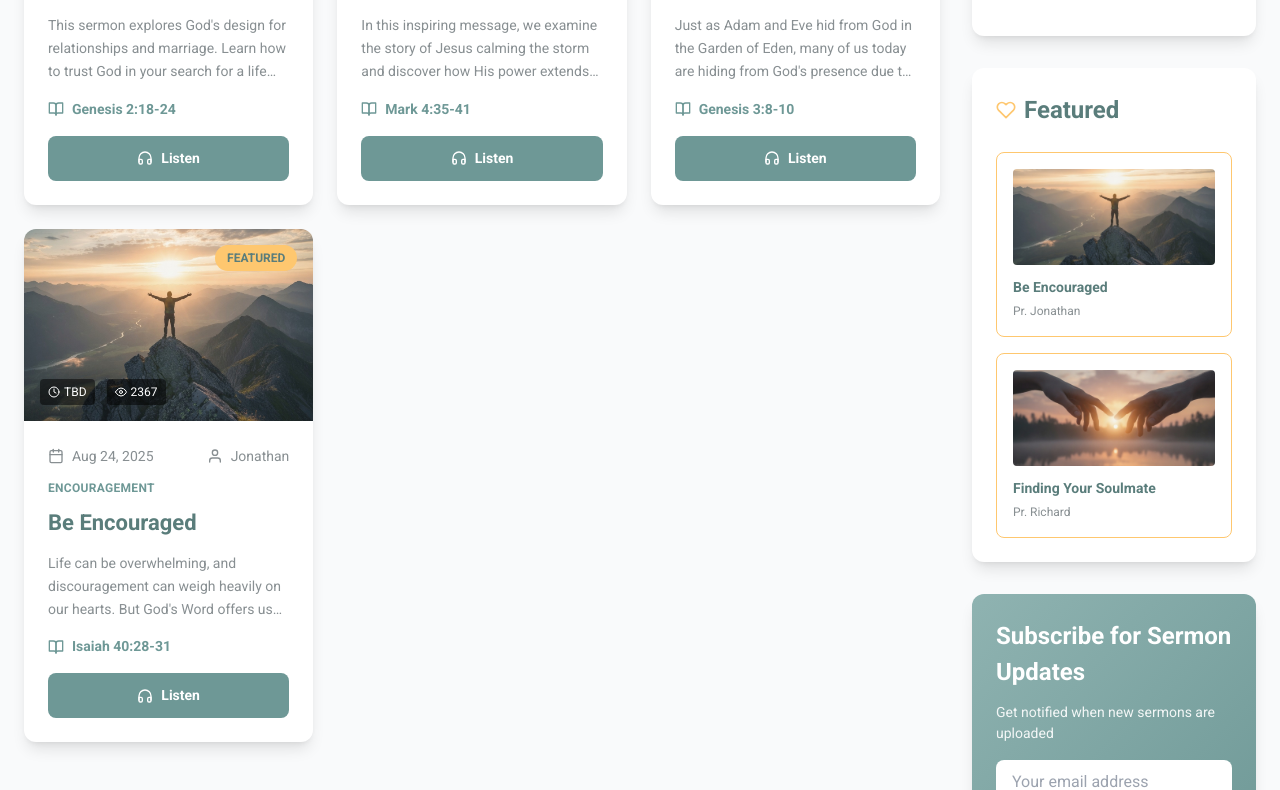
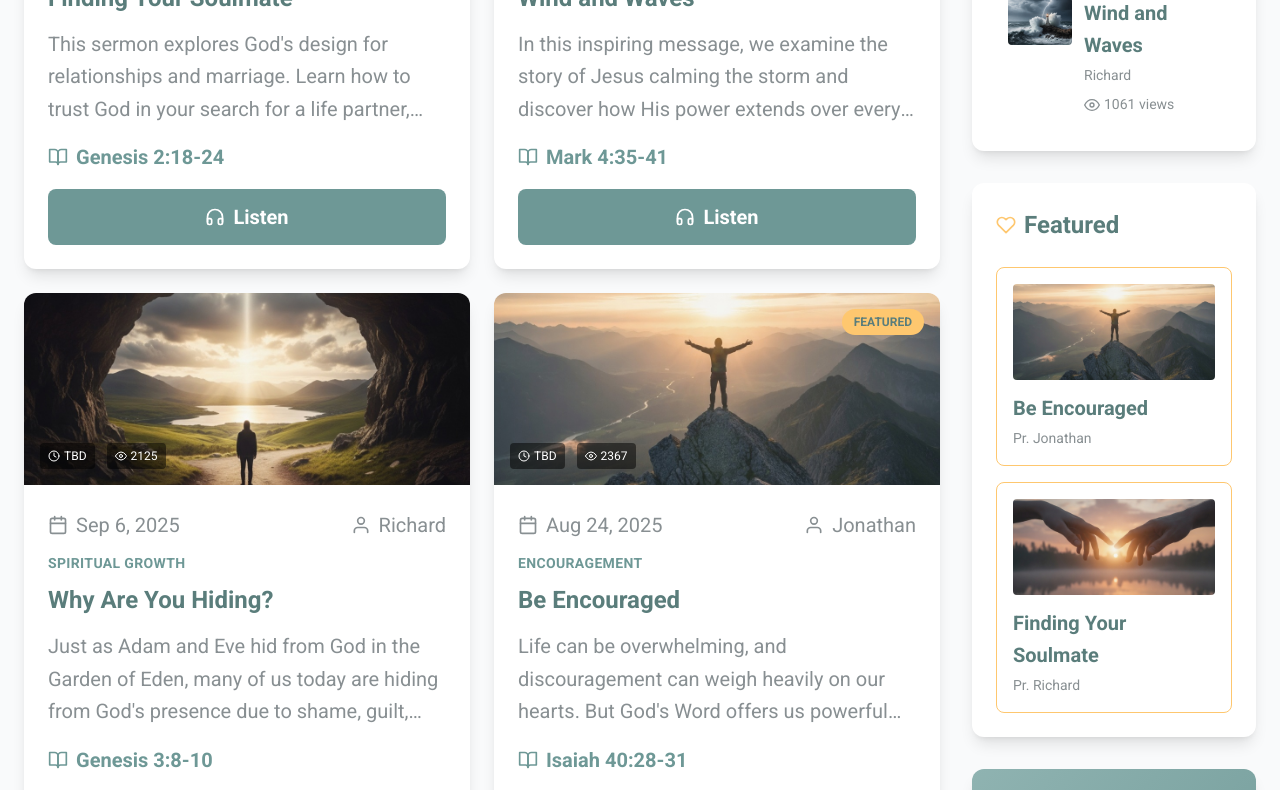
Before and after one commit to Shakesdigital/jtc, a React (Create React App) app: page /church-service/sermons in a window 1280 px wide. Shown: the part 1460-2250 px from the top of the page. Built offline with nearby package versions, Linux system fonts and the light colour scheme.

Commit message:
Update Sermons page: increase font sizes to default, reduce cards per row from 3 to 2, update sidebar and detail page font sizes

```diff
--- a/src/pages/Sermons.js
+++ b/src/pages/Sermons.js
@@ -287,7 +287,7 @@ const Sermons = () => {
 
             {paginatedSermons.length > 0 ? (
               <>
-                <div className="grid grid-cols-1 md:grid-cols-2 lg:grid-cols-3 gap-6 mb-12">
+                <div className="grid grid-cols-1 md:grid-cols-2 gap-6 mb-12">
                   {paginatedSermons.map((sermon, index) => (
                     <motion.div
                       key={sermon.id}
@@ -328,9 +328,9 @@ const Sermons = () => {
                       </div>
 
                       <div className="p-6">
-                        <div className="flex items-center justify-between text-sm text-church-gray mb-3">
+                        <div className="flex items-center justify-between text-base text-church-gray mb-3">
                           <span className="flex items-center">
-                            <FiCalendar className="w-4 h-4 mr-2" />
+                            <FiCalendar className="w-5 h-5 mr-2" />
                             {new Date(sermon.date).toLocaleDateString('en-US', {
                               year: 'numeric',
                               month: 'short',
@@ -338,26 +338,26 @@ const Sermons = () => {
                             })}
                           </span>
                           <span className="flex items-center">
-                            <FiUser className="w-4 h-4 mr-2" />
+                            <FiUser className="w-5 h-5 mr-2" />
                             {sermon.speaker.split(' ')[1]}
                           </span>
                         </div>
 
-                        <div className="text-xs text-church-sage font-semibold mb-2 uppercase tracking-wide">
+                        <div className="text-sm text-church-sage font-semibold mb-2 uppercase tracking-wide">
                           {sermon.series}
                         </div>
 
-                        <h3 className="text-lg font-bold text-church-sage-dark mb-3 group-hover:text-church-sage transition-colors duration-300 line-clamp-2">
+                        <h3 className="text-xl font-bold text-church-sage-dark mb-3 group-hover:text-church-sage transition-colors duration-300 line-clamp-2">
                           {sermon.title}
                         </h3>
 
-                        <p className="text-church-gray mb-4 text-sm leading-relaxed line-clamp-3">
+                        <p className="text-church-gray mb-4 text-base leading-relaxed line-clamp-3">
                           {sermon.description}
                         </p>
 
                         {sermon.bibleReference && (
-                          <div className="flex items-center text-church-sage font-semibold mb-4 text-sm">
-                            <FiBookOpen className="w-4 h-4 mr-2" />
+                          <div className="flex items-center text-church-sage font-semibold mb-4 text-base">
+                            <FiBookOpen className="w-5 h-5 mr-2" />
                             {sermon.bibleReference}
                           </div>
                         )}
@@ -366,27 +366,27 @@ const Sermons = () => {
                           {sermon.hasAudio && (
                             <Link
                               to={`/sermon/${sermon.slug}`}
-                              className="flex-1 flex items-center justify-center bg-church-sage hover:bg-church-sage-dark text-white font-semibold py-3 px-4 rounded-lg transition-all duration-300 text-sm"
+                              className="flex-1 flex items-center justify-center bg-church-sage hover:bg-church-sage-dark text-white font-semibold py-3 px-4 rounded-lg transition-all duration-300 text-base"
                             >
-                              <FiHeadphones className="w-4 h-4 mr-2" />
+                              <FiHeadphones className="w-5 h-5 mr-2" />
                               Listen
                             </Link>
                           )}
                           {sermon.hasVideo && (
                             <Link
                               to={`/sermon/${sermon.slug}`}
-                              className="flex-1 flex items-center justify-center bg-church-yellow hover:bg-church-yellow-dark text-church-sage-dark font-semibold py-3 px-4 rounded-lg transition-all duration-300 text-sm"
+                              className="flex-1 flex items-center justify-center bg-church-yellow hover:bg-church-yellow-dark text-church-sage-dark font-semibold py-3 px-4 rounded-lg transition-all duration-300 text-base"
                             >
-                              <FiPlay className="w-4 h-4 mr-2" />
+                              <FiPlay className="w-5 h-5 mr-2" />
                               Watch
                             </Link>
                           )}
                           {!sermon.hasAudio && !sermon.hasVideo && (
                             <Link
                               to={`/sermon/${sermon.slug}`}
-                              className="flex-1 flex items-center justify-center bg-church-sage hover:bg-church-sage-dark text-white font-semibold py-3 px-4 rounded-lg transition-all duration-300 text-sm"
+                              className="flex-1 flex items-center justify-center bg-church-sage hover:bg-church-sage-dark text-white font-semibold py-3 px-4 rounded-lg transition-all duration-300 text-base"
                             >
-                              <FiBookOpen className="w-4 h-4 mr-2" />
+                              <FiBookOpen className="w-5 h-5 mr-2" />
                               Read
                             </Link>
                           )}
@@ -468,16 +468,16 @@ const Sermons = () => {
                           className="w-16 h-12 object-cover rounded"
                         />
                         <div className="absolute inset-0 bg-black bg-opacity-40 flex items-center justify-center opacity-0 group-hover:opacity-100 transition-opacity duration-200 rounded">
-                          <FiPlay className="w-4 h-4 text-white" />
+                          <FiPlay className="w-5 h-5 text-white" />
                         </div>
                       </div>
                       <div className="flex-1 min-w-0">
-                        <h4 className="text-sm font-semibold text-church-sage-dark line-clamp-2 group-hover:text-church-sage transition-colors duration-200">
+                        <h4 className="text-base font-semibold text-church-sage-dark line-clamp-2 group-hover:text-church-sage transition-colors duration-200">
                           {sermon.title}
                         </h4>
-                        <p className="text-xs text-church-gray mt-1">{sermon.speaker.split(' ')[1]}</p>
-                        <div className="flex items-center text-xs text-church-gray mt-2">
-                          <FiEye className="w-3 h-3 mr-1" />
+                        <p className="text-sm text-church-gray mt-1">{sermon.speaker.split(' ')[1]}</p>
+                        <div className="flex items-center text-sm text-church-gray mt-2">
+                          <FiEye className="w-4 h-4 mr-1" />
                           {sermon.views} views
                         </div>
                       </div>
@@ -506,10 +506,10 @@ const Sermons = () => {
                             <FiPlay className="w-6 h-6 text-white" />
                           </div>
                         </div>
-                        <h4 className="font-semibold text-church-sage-dark text-sm line-clamp-2 group-hover:text-church-sage transition-colors duration-200">
+                        <h4 className="font-semibold text-church-sage-dark text-base line-clamp-2 group-hover:text-church-sage transition-colors duration-200">
                           {sermon.title}
                         </h4>
-                        <p className="text-xs text-church-gray mt-1">{sermon.speaker}</p>
+                        <p className="text-sm text-church-gray mt-1">{sermon.speaker}</p>
                       </div>
                     ))}
                   </div>
@@ -521,18 +521,18 @@ const Sermons = () => {
                 <h3 className="text-xl font-bold mb-3">
                   Subscribe for Sermon Updates
                 </h3>
-                <p className="text-sm opacity-90 mb-4">
+                <p className="text-base opacity-90 mb-4">
                   Get notified when new sermons are uploaded
                 </p>
                 <form className="space-y-3">
                   <input
                     type="email"
                     placeholder="Your email address"
-                    className="w-full px-4 py-2 rounded-lg text-church-sage-dark focus:ring-2 focus:ring-church-yellow focus:outline-none"
+                    className="w-full px-4 py-2 rounded-lg text-church-sage-dark text-base focus:ring-2 focus:ring-church-yellow focus:outline-none"
                   />
                   <button
                     type="submit"
-                    className="w-full bg-church-yellow hover:bg-church-yellow-dark text-church-sage-dark font-semibold py-2 rounded-lg transition-colors duration-300"
+                    className="w-full bg-church-yellow hover:bg-church-yellow-dark text-church-sage-dark font-semibold py-2 rounded-lg transition-colors duration-300 text-base"
                   >
                     Subscribe
                   </button>
```
Also changed, not shown: src/pages/SermonDetail.js (+12 -12 lines).
